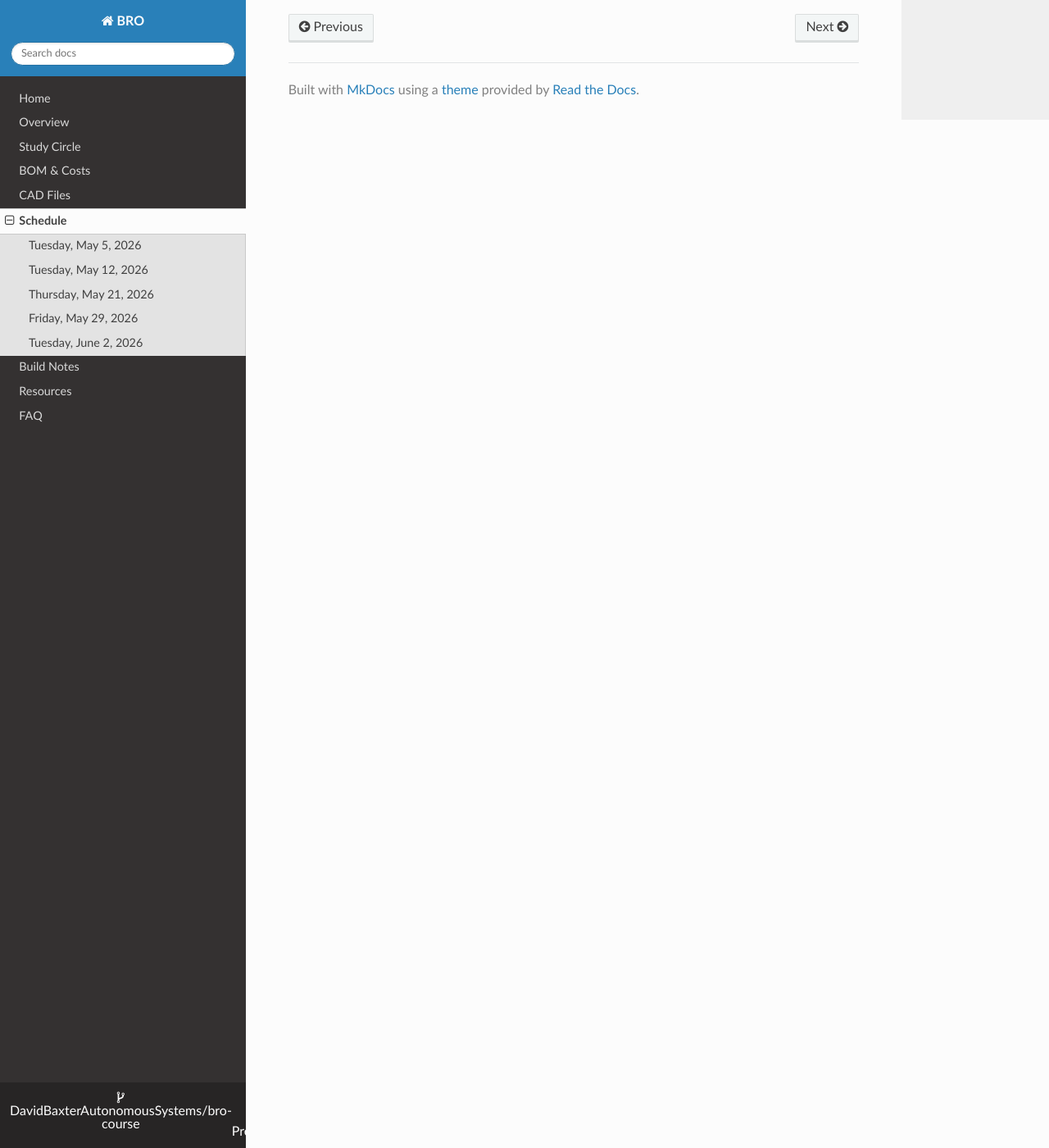
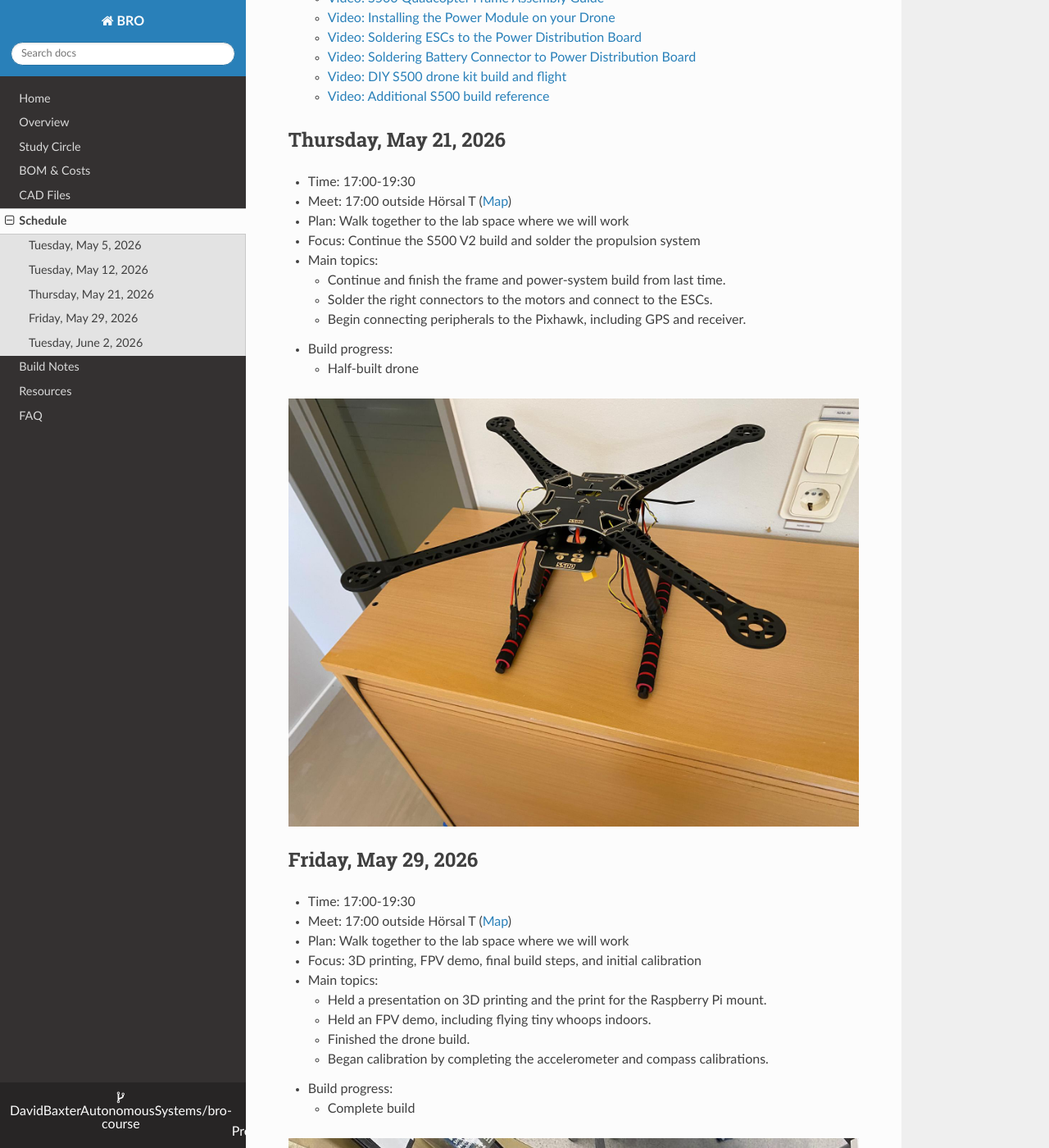
Before and after one commit to DavidBaxterAutonomousSystems/bro-course, an MkDocs documentation site: the page built from docs/schedule.md, in a window 1280 px wide and 1400 px high, scrolled down 2067 px. Shown: the whole window at 82% size. Built offline with MkDocs 1.6.1, drawn with Linux system fonts in a browser that asks for light colours; nearby versions of some CDN libraries; some of the changed text lies outside the part shown.

Commit message:
docs: add build progress photos

```diff
--- a/docs/schedule.md
+++ b/docs/schedule.md
@@ -25,6 +25,11 @@
     - Solder the power module to the power distribution board.
     - Solder the ESCs to the power distribution board.
     - Check power wiring layout before connecting a battery.
+- Build progress:
+    - Initial build
+
+![Initial drone build progress](assets/build-progress/study_circle_spring_26/initial_build.jpeg)
+
 - Related notes: [Build Notes](build-notes.md)
 - Written references:
     - [Holybro S500 V2 Kit Assembly Manual](https://cdn.shopify.com/s/files/1/0604/5905/7341/files/S500_V2_Kit_AssemblyManual.pdf?v=1646987800)
@@ -51,6 +56,10 @@
     - Continue and finish the frame and power-system build from last time.
     - Solder the right connectors to the motors and connect to the ESCs.
     - Begin connecting peripherals to the Pixhawk, including GPS and receiver.
+- Build progress:
+    - Half-built drone
+
+![Half-built drone](assets/build-progress/study_circle_spring_26/half_built.jpeg)
 
 ## Friday, May 29, 2026
 
@@ -63,6 +72,10 @@
     - Held an FPV demo, including flying tiny whoops indoors.
     - Finished the drone build.
     - Began calibration by completing the accelerometer and compass calibrations.
+- Build progress:
+    - Complete build
+
+![Complete drone build](assets/build-progress/study_circle_spring_26/complete_build.jpeg)
 
 ## Tuesday, June 2, 2026
 
@@ -76,3 +89,7 @@
     - Set up flight modes.
     - Troubleshot pre-arm checks.
     - Successfully completed the first test flight with autonomous position hold and landing.
+- Build progress:
+    - First flight
+
+![First drone flight](assets/build-progress/study_circle_spring_26/first_flight.jpeg)
```
Also changed, not shown: docs/assets/build-progress/study_circle_spring_26/complete_build.jpeg (added), docs/assets/build-progress/study_circle_spring_26/first_flight.jpeg (added), docs/assets/build-progress/study_circle_spring_26/half_built.jpeg (added), docs/assets/build-progress/study_circle_spring_26/initial_build.jpeg (added).
